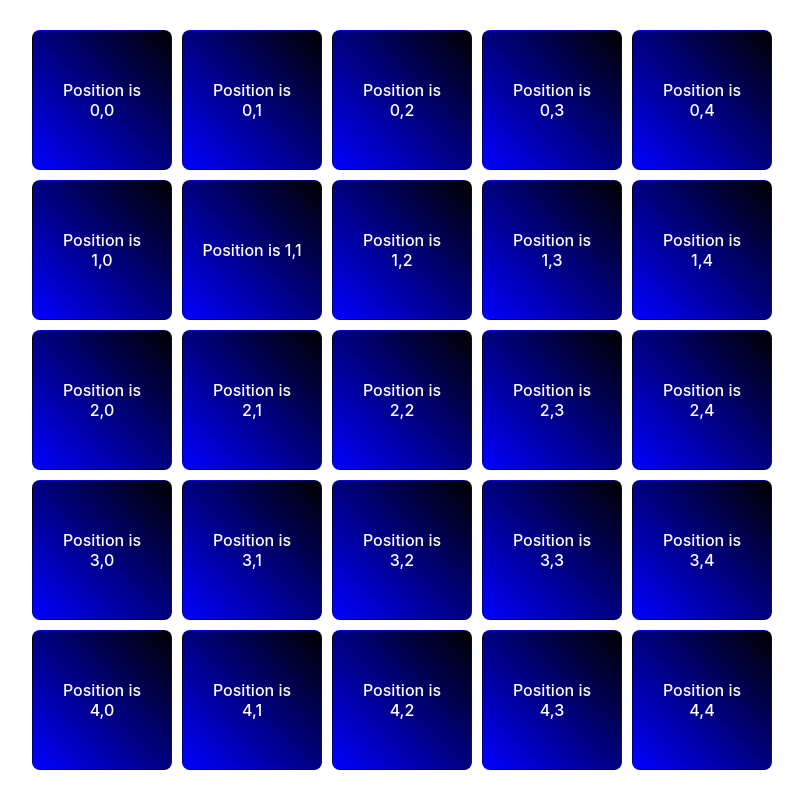
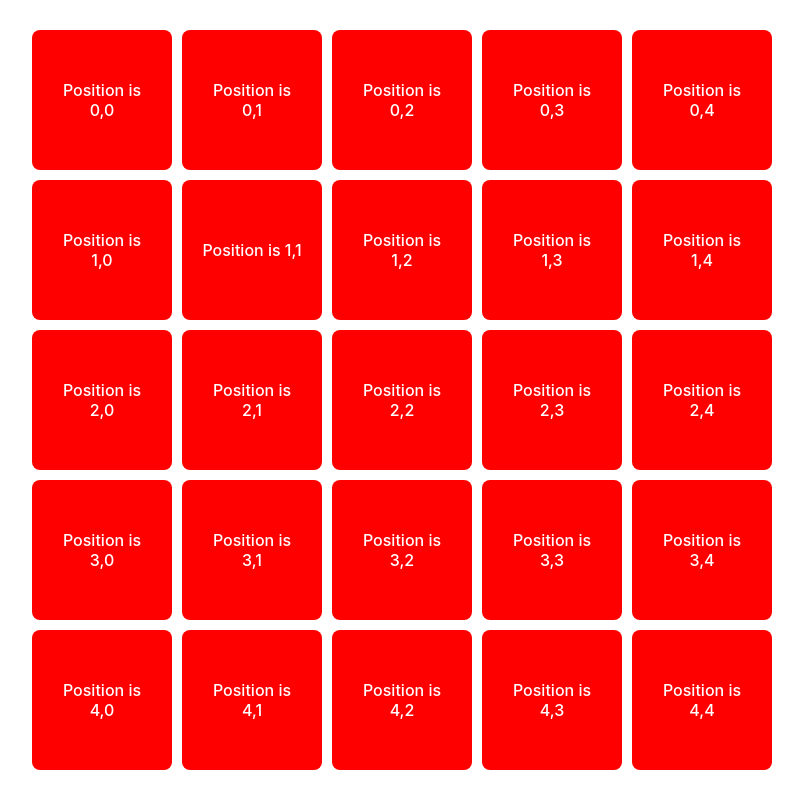
Before and after one commit to Bligon09/button-color-change, a React (Vite) app in the folder ButtonCC/: page / in a window 1280 px wide. Shown: the whole page, without its empty margins (238-1041 px from the left). Built offline with nearby package versions, Linux system fonts and the light colour scheme.

Commit message:
made background-color red

```diff
--- a/ButtonCC/src/components/Button.jsx
+++ b/ButtonCC/src/components/Button.jsx
@@ -6,6 +6,8 @@ const Button = ( {position} ) => {
   return (<button
     position={position}
     className="btn btn-default"
+    style={{backgroundColor: "red", backgroundImage: "none"}}
+    // removing background image since that is how we got the gradients working in App.css, and currently background-image takes precedence over background-color
     onClick={() => setCount((count) => count + 1)}
   >
     Position is {position[0] + ','+position[1]} <br />
```
